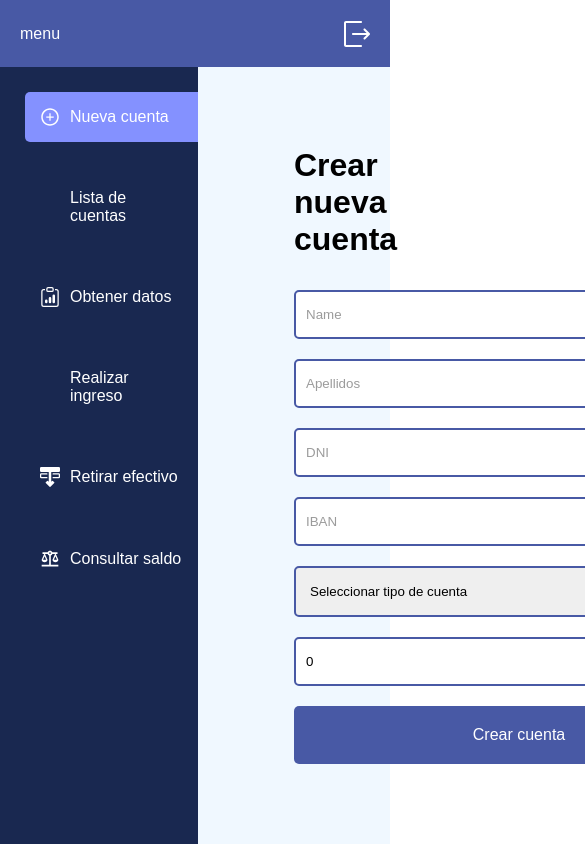
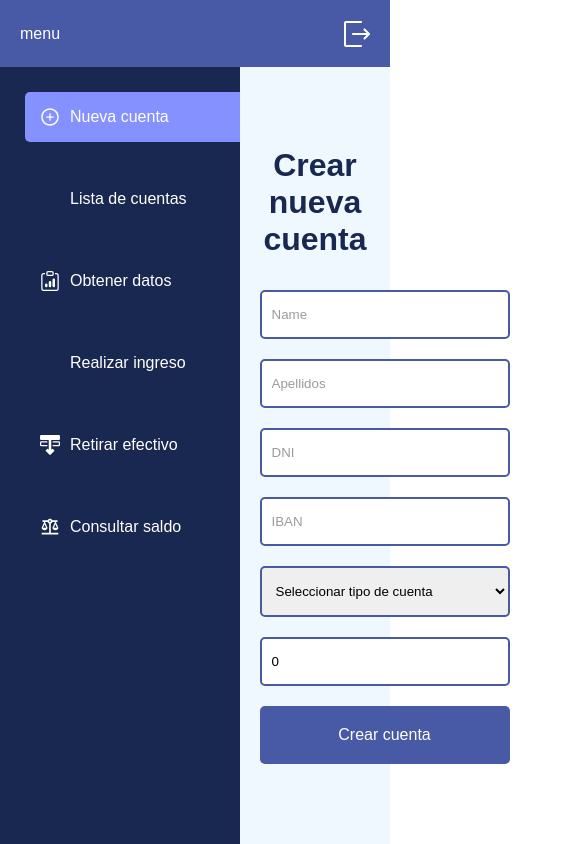
Before and after one commit to rafaeldoleo14/bank-account, a React (Vite) app: page /new-account in a window 390 px wide. Shown: the top 844 px of the page, 585 px wide, since content can reach past the window. Built offline with nearby package versions, Linux system fonts and the light colour scheme; some icons are missing.

Commit message:
feat: added responsive desing in layout and form field

```diff
--- a/src/bank/components/formField/FormFiel.css
+++ b/src/bank/components/formField/FormFiel.css
@@ -3,6 +3,10 @@
     flex-direction: column;
     gap: 2em;
     height: 100%;
+}
+
+.form-field h1{
+    color: #192850;
 }
 
 .form-field form{
@@ -40,3 +44,15 @@
 .form-field form button:hover{
     background-color: #4859a5c7;
 }
+
+@media (max-width: 862px){
+
+    .form-field h1{
+        text-align: center;
+    }
+
+    .form-field form{
+        grid-template-columns: repeat( auto-fit, minmax(250px, 1fr) );
+    }
+
+}
--- a/src/bank/layout/Layout.css
+++ b/src/bank/layout/Layout.css
@@ -15,3 +15,11 @@
     background-color: aliceblue;
     padding: 5em 6em;
 }
+
+@media (max-width: 810px){
+
+    .layout-container .accounts-content{
+        padding: 5em 5%;
+    }
+
+}
```
